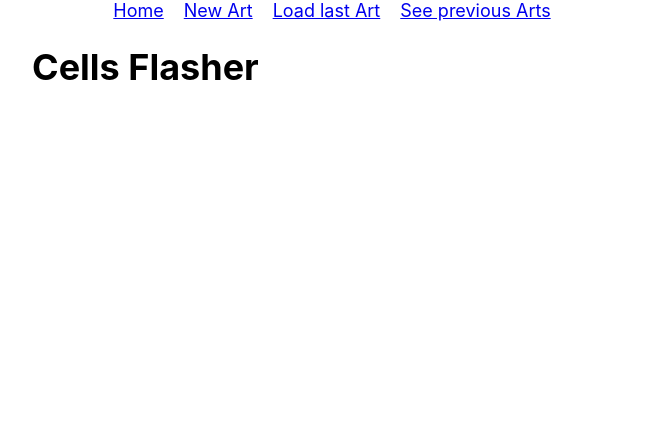
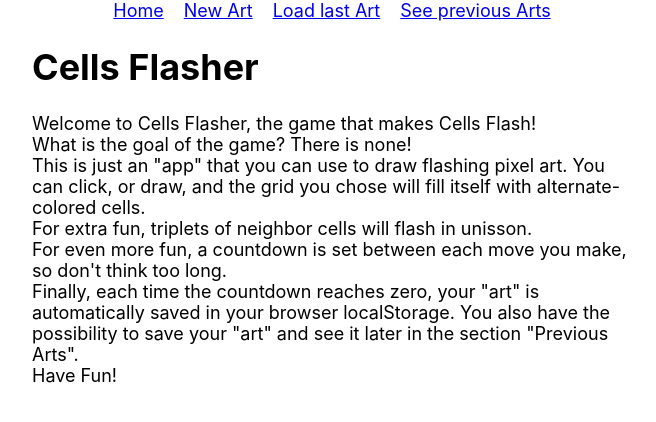
Before and after one commit to danihall/new-cells-flasher, a React (Create React App) app: page / in a window 1280 px wide. Shown: the top 422 px of the page, without its empty margins (308-964 px from the left). Built offline with nearby package versions, Linux system fonts and the light colour scheme.

Commit message:
add text to home page

```diff
--- a/src/constants.ts
+++ b/src/constants.ts
@@ -1,6 +1,13 @@
 const MIN_CELLS_PER_ROW = 3;
 const MAX_CELLS_PER_ROW = 60;
+const COUNTDOWN_TIME = 5000;
 const STORAGE_NAME = "cells_flasher_registered_arts";
 const LAST_ART_NAME = "cells_flasher_last_art";
 
-export { MIN_CELLS_PER_ROW, MAX_CELLS_PER_ROW, STORAGE_NAME, LAST_ART_NAME };
+export {
+  MIN_CELLS_PER_ROW,
+  MAX_CELLS_PER_ROW,
+  STORAGE_NAME,
+  LAST_ART_NAME,
+  COUNTDOWN_TIME,
+};
--- a/src/index.tsx
+++ b/src/index.tsx
@@ -5,7 +5,7 @@ import { Provider } from "react-redux";
 import { createBrowserRouter, RouterProvider } from "react-router-dom";
 
 import App from "./App";
-import { LAST_ART_NAME } from "./constants";
+import { COUNTDOWN_TIME, LAST_ART_NAME } from "./constants";
 import { IArt } from "./custom_types/stored-arts";
 import {
   addInArtStorage,
@@ -90,7 +90,11 @@ const router = createBrowserRouter([
   },
 ]);
 
-createRoot(document.getElementById("root") as HTMLElement).render(
+const root = document.getElementById("root") as HTMLElement;
+
+root.style.cssText = `--countdown-time: ${COUNTDOWN_TIME}ms`;
+
+createRoot(root).render(
   <React.StrictMode>
     <Provider store={store}>
       <RouterProvider router={router} />
--- a/src/pages/home.tsx
+++ b/src/pages/home.tsx
@@ -1,3 +1,25 @@
-const Home = () => <h1>Cells Flasher</h1>;
+const Home = () => (
+  <main>
+    <h1>Cells Flasher</h1>
+    <p>Welcome to Cells Flasher, the game that makes Cells Flash!</p>
+    <p>What is the goal of the game? There is none!</p>
+    <p>
+      This is just an "app" that you can use to draw flashing pixel art. You can
+      click, or draw, and the grid you chose will fill itself with
+      alternate-colored cells.
+    </p>
+    <p>For extra fun, triplets of neighbor cells will flash in unisson.</p>
+    <p>
+      For even more fun, a countdown is set between each move you make, so don't
+      think too long.
+    </p>
+    <p>
+      Finally, each time the countdown reaches zero, your "art" is automatically
+      saved in your browser localStorage. You also have the possibility to save
+      your "art" and see it later in the section "Previous Arts".
+    </p>
+    <p>Have Fun!</p>
+  </main>
+);
 
 export default Home;
```
